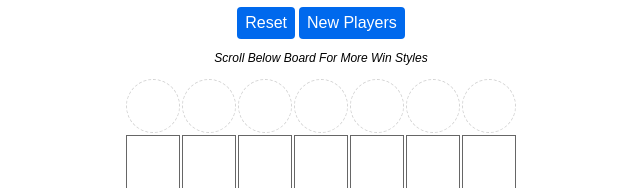
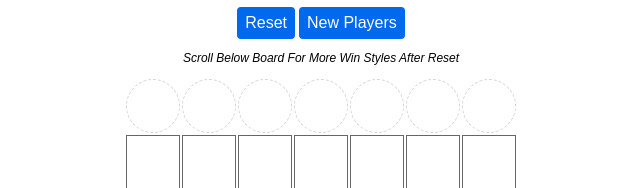
Before and after one commit to jake202020/connect-4, a plain HTML site: page index.html in a window 1280 px wide. Shown: the part 159-347 px from the top of the page, 319-959 px from the left. Drawn offline with Linux system fonts and the light colour scheme.

Commit message:
change winstyles note

```diff
--- a/index.html
+++ b/index.html
@@ -22,7 +22,7 @@
     <div id="buttons">
       <button id="reset" class="gameButton">Reset</button>
       <button id="newPlayers" class="gameButton">New Players</button>
-      <div class="note"><p>Scroll Below Board For More Win Styles</p></div>
+      <div class="note"><p>Scroll Below Board For More Win Styles After Reset</p></div>
       <!-- <form>
         <button formaction="#winStyles" id="wins" class="gameButton">Try More Win-styles</button>
       </form> -->
```
